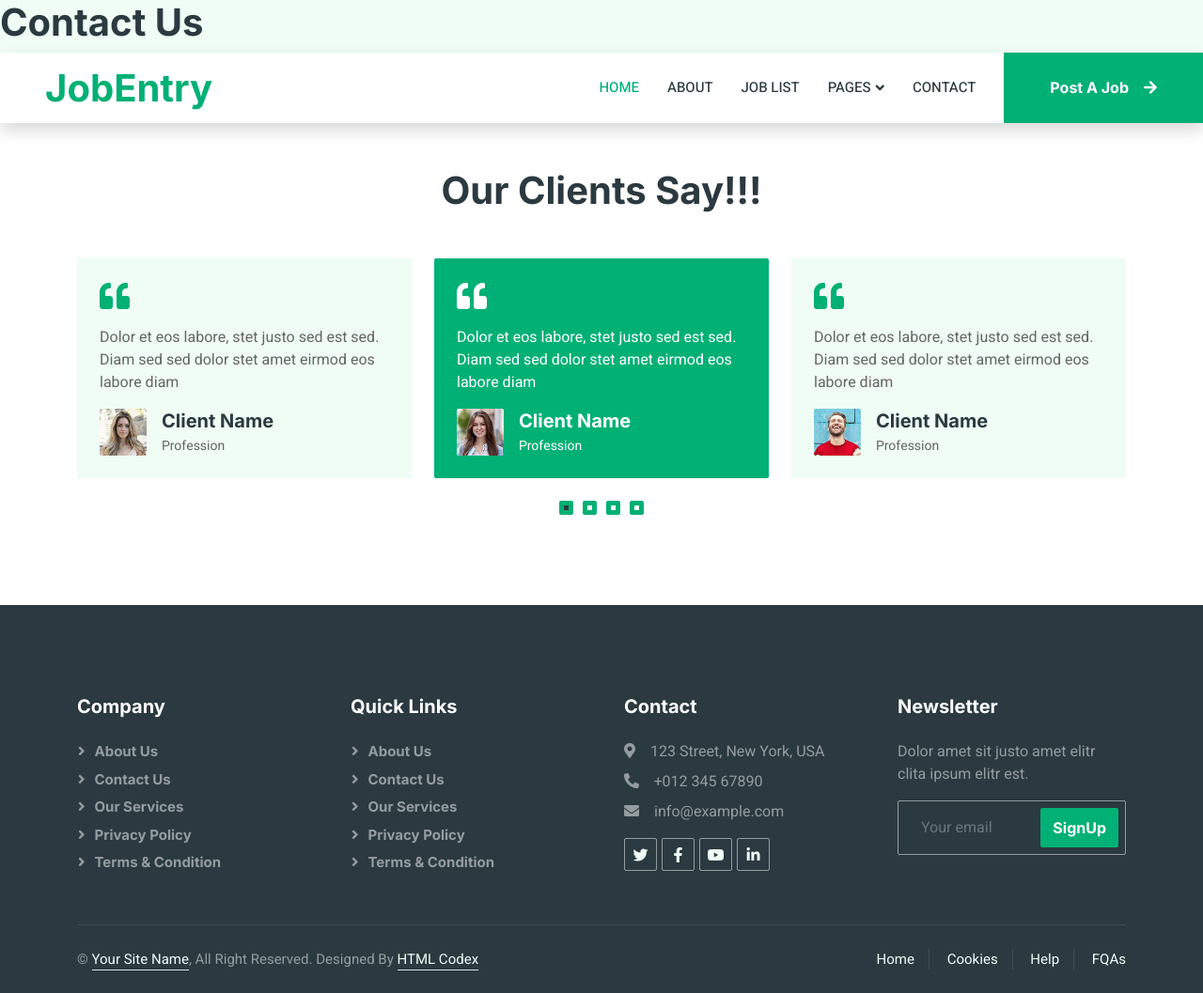
After one commit to mariamwork632025/flask_sections, a Flask app: page /contact in a window 1280 px wide. The commit adds this page. Shown: the whole page at 94% size. Run offline with Flask 3, Linux system fonts and the light colour scheme; some libraries are stand-ins or nearby versions.

Commit message:
section 3 include implement

```diff
--- a/app.py
+++ b/app.py
@@ -41,7 +41,9 @@ def hello():
 def home():
     return render_template('home.html')
 
-
+@app.route("/contact")
+def contact():
+    return render_template('contact.html')
 
 
 
--- a/templates/base.html
+++ b/templates/base.html
@@ -62,7 +62,7 @@
                             <a href="404.html" class="dropdown-item">404</a>
                         </div>
                     </div>
-                    <a href="contact.html" class="nav-item nav-link">Contact</a>
+                    <a href="/contact" class="nav-item nav-link">Contact</a>
                 </div>
                 <a href="" class="btn btn-primary rounded-0 py-4 px-lg-5 d-none d-lg-block">Post A Job<i class="fa fa-arrow-right ms-3"></i></a>
             </div>
--- /dev/null
+++ b/templates/contact.html
@@ -0,0 +1,3 @@
+
+<h1>Contact Us</h1>
+{%include "base.html"%}
--- a/templates/home.html
+++ b/templates/home.html
@@ -63,7 +63,7 @@
                             <a href="404.html" class="dropdown-item">404</a>
                         </div>
                     </div>
-                    <a href="contact.html" class="nav-item nav-link">Contact</a>
+                    <a href="/contact" class="nav-item nav-link">Contact</a>
                 </div>
                 <a href="" class="btn btn-primary rounded-0 py-4 px-lg-5 d-none d-lg-block">Post A Job<i class="fa fa-arrow-right ms-3"></i></a>
             </div>
```
